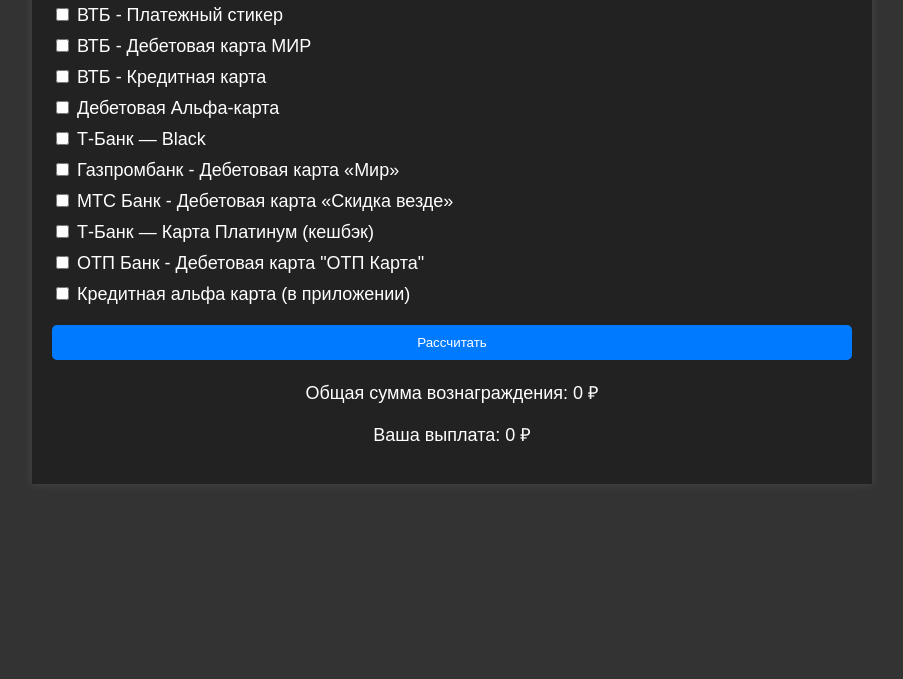
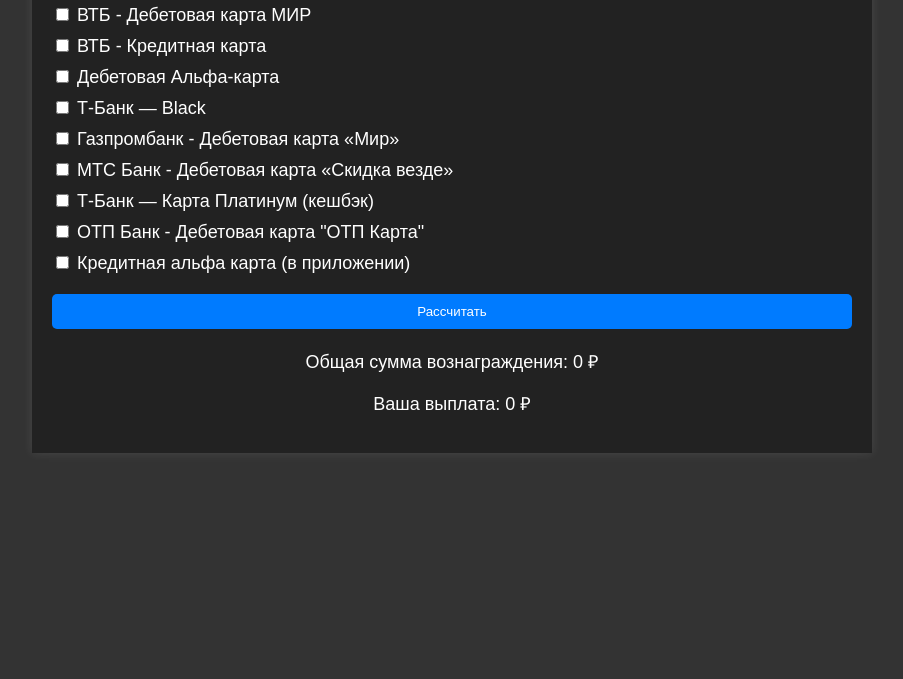
Before and after one commit to Shaidullberg/card-arbit, a plain HTML site: page index.html in a window 1280 px wide. Shown: the part 121-800 px from the top of the page, without its empty margins (188-1091 px from the left). Drawn offline with Linux system fonts and the light colour scheme.

Commit message:
del/ удалил платёжный стикер

```diff
--- a/index.html
+++ b/index.html
@@ -10,10 +10,6 @@
   <div class="container">
     <h1>Калькулятор вознаграждения</h1>
     <ul class="product-list">
-      <li>
-        <input type="checkbox" id="product1" data-reward="2280.00">
-        <label for="product1" title="Выдача + транзакция на любую сумму">ВТБ - Платежный стикер</label>
-      </li>
       <li>
         <input type="checkbox" id="product2" data-reward="2280.00">
         <label for="product2" title="Выдача + транзакция на любую сумму">ВТБ - Дебетовая карта МИР</label>
```
